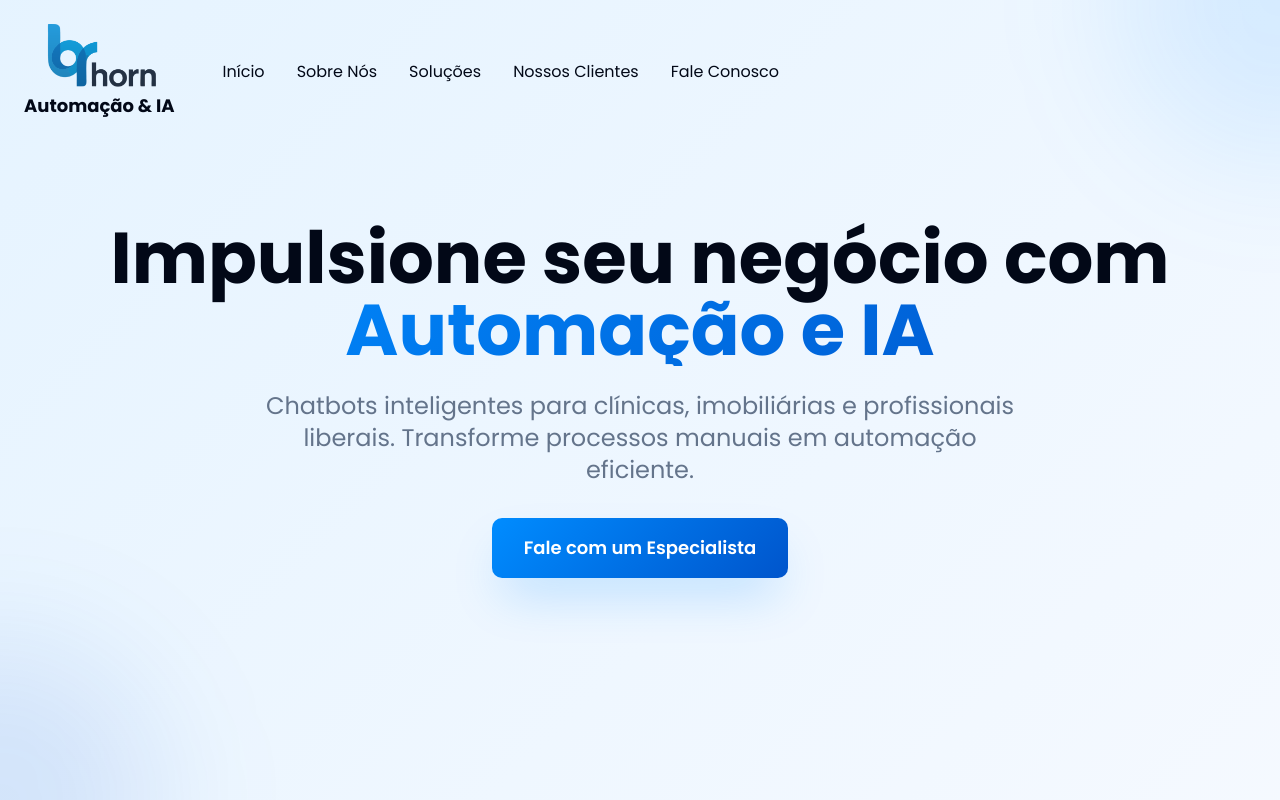
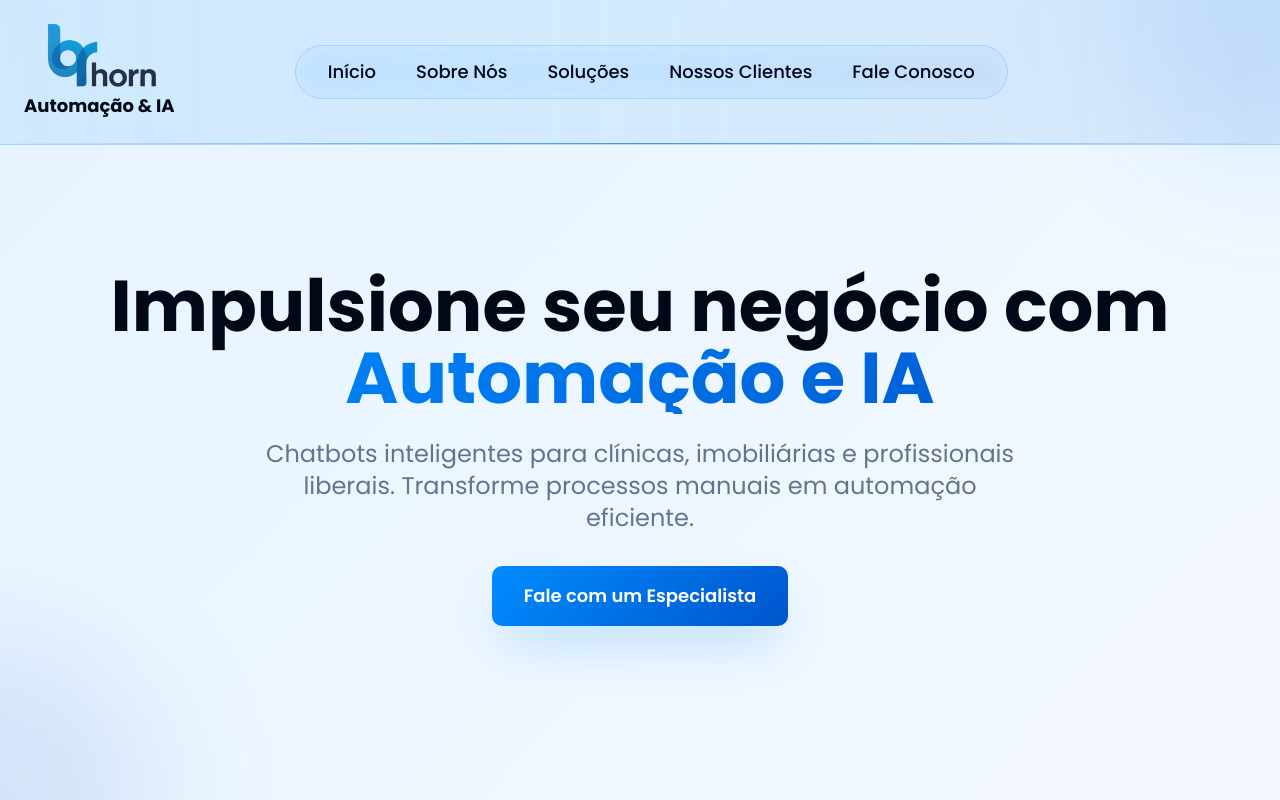
Before and after one commit to rodrigoribr/brhorn-ai-boost, a React (Vite) app: page / in a window 1280 px wide. Shown: the top 800 px of the page. Built offline with nearby package versions, Linux system fonts and the light colour scheme.

Commit message:
Refactor: Centralize menu and add futuristic banner

```diff
--- a/src/components/Hero.tsx
+++ b/src/components/Hero.tsx
@@ -12,12 +12,16 @@ const Hero = ({ onContactClick }: HeroProps) => {
   };
 
   return (
-    <section className="relative min-h-screen flex items-center justify-center bg-gradient-light overflow-hidden pt-40 md:pt-0">
+    <section className="relative min-h-screen flex items-center justify-center bg-gradient-light overflow-hidden pt-32 md:pt-24">
       {/* Header com Logo e Menu */}
-      <header className="absolute top-0 left-0 right-0 z-10 p-6">
-        <div className="max-w-7xl mx-auto flex items-center gap-12">
+      <header className="absolute top-0 left-0 right-0 z-10">
+        {/* Faixa futurista */}
+        <div className="relative bg-gradient-to-r from-primary/10 via-primary/5 to-primary-dark/10 backdrop-blur-sm border-b border-primary/20">
+          <div className="absolute inset-0 bg-gradient-to-r from-transparent via-primary/5 to-transparent"></div>
+
+          <div className="max-w-7xl mx-auto flex justify-between items-center p-6">
             {/* Logo e texto à esquerda */}
-          <div className="flex flex-col items-center gap-1">
+            <div className="flex flex-col items-center gap-1 relative z-10">
               <img
                 src={logo}
                 alt="brhorn Logo"
@@ -28,24 +32,46 @@ const Hero = ({ onContactClick }: HeroProps) => {
               </span>
             </div>
 
-          {/* Menu de navegação */}
-          <nav className="hidden lg:flex items-center space-x-8">
-            <a href="#inicio" className="text-foreground hover:text-primary transition-colors">
-              Início
+            {/* Menu de navegação centralizado */}
+            <nav className="hidden lg:flex items-center justify-center flex-1 mx-12">
+              <div className="flex items-center space-x-10 bg-white/5 backdrop-blur-md rounded-full px-8 py-3 border border-primary/20">
+                <a href="#inicio" className="menu-item relative text-lg font-medium text-foreground hover:text-primary transition-all duration-300 group">
+                  <span className="relative z-10">Início</span>
+                  <div className="absolute inset-0 bg-primary/10 rounded-lg scale-0 group-hover:scale-100 transition-transform duration-300"></div>
+                  <div className="absolute -inset-1 bg-gradient-to-r from-primary/20 to-primary-dark/20 rounded-lg opacity-0 group-hover:opacity-100 transition-opacity duration-300 blur-sm"></div>
                 </a>
-            <a href="#sobre" className="text-foreground hover:text-primary transition-colors">
-              Sobre Nós
+                <a href="#sobre" className="menu-item relative text-lg font-medium text-foreground hover:text-primary transition-all duration-300 group">
+                  <span className="relative z-10">Sobre Nós</span>
+                  <div className="absolute inset-0 bg-primary/10 rounded-lg scale-0 group-hover:scale-100 transition-transform duration-300"></div>
+                  <div className="absolute -inset-1 bg-gradient-to-r from-primary/20 to-primary-dark/20 rounded-lg opacity-0 group-hover:opacity-100 transition-opacity duration-300 blur-sm"></div>
                 </a>
-            <a href="#solucoes" className="text-foreground hover:text-primary transition-colors">
-              Soluções
+                <a href="#solucoes" className="menu-item relative text-lg font-medium text-foreground hover:text-primary transition-all duration-300 group">
+                  <span className="relative z-10">Soluções</span>
+                  <div className="absolute inset-0 bg-primary/10 rounded-lg scale-0 group-hover:scale-100 transition-transform duration-300"></div>
+                  <div className="absolute -inset-1 bg-gradient-to-r from-primary/20 to-primary-dark/20 rounded-lg opacity-0 group-hover:opacity-100 transition-opacity duration-300 blur-sm"></div>
                 </a>
-            <a href="#clientes" className="text-foreground hover:text-primary transition-colors">
-              Nossos Clientes
+                <a href="#clientes" className="menu-item relative text-lg font-medium text-foreground hover:text-primary transition-all duration-300 group">
+                  <span className="relative z-10">Nossos Clientes</span>
+                  <div className="absolute inset-0 bg-primary/10 rounded-lg scale-0 group-hover:scale-100 transition-transform duration-300"></div>
+                  <div className="absolute -inset-1 bg-gradient-to-r from-primary/20 to-primary-dark/20 rounded-lg opacity-0 group-hover:opacity-100 transition-opacity duration-300 blur-sm"></div>
                 </a>
-            <a href="#contato" className="text-foreground hover:text-primary transition-colors">
-              Fale Conosco
+                <a href="#contato" className="menu-item relative text-lg font-medium text-foreground hover:text-primary transition-all duration-300 group">
+                  <span className="relative z-10">Fale Conosco</span>
+                  <div className="absolute inset-0 bg-primary/10 rounded-lg scale-0 group-hover:scale-100 transition-transform duration-300"></div>
+                  <div className="absolute -inset-1 bg-gradient-to-r from-primary/20 to-primary-dark/20 rounded-lg opacity-0 group-hover:opacity-100 transition-opacity duration-300 blur-sm"></div>
                 </a>
+              </div>
             </nav>
+
+            {/* Espaço para balancear o layout */}
+            <div className="w-32"></div>
+          </div>
+
+          {/* Linhas de energia animadas */}
+          <div className="absolute bottom-0 left-0 right-0 h-px">
+            <div className="absolute inset-0 bg-gradient-to-r from-transparent via-primary to-transparent opacity-50"></div>
+            <div className="absolute inset-0 bg-gradient-to-r from-transparent via-primary-dark to-transparent opacity-30 animate-pulse"></div>
+          </div>
         </div>
       </header>
 
--- a/src/index.css
+++ b/src/index.css
@@ -116,4 +116,63 @@ All colors MUST be HSL.
   html {
     scroll-behavior: smooth;
   }
+
+  /* Menu futurista com caminhos de energia */
+  .menu-item::before {
+    content: '';
+    position: absolute;
+    top: 50%;
+    left: -20px;
+    width: 0;
+    height: 2px;
+    background: linear-gradient(90deg, transparent, hsl(207 100% 50%), transparent);
+    transform: translateY(-50%);
+    transition: all 0.4s ease;
+    z-index: -1;
+  }
+
+  .menu-item:hover::before {
+    width: calc(100% + 40px);
+    animation: energy-flow 0.8s ease-in-out;
+  }
+
+  .menu-item::after {
+    content: '';
+    position: absolute;
+    top: -2px;
+    left: -2px;
+    right: -2px;
+    bottom: -2px;
+    background: linear-gradient(45deg, hsl(207 100% 50% / 0.1), hsl(215 100% 40% / 0.1));
+    border-radius: 8px;
+    opacity: 0;
+    transition: opacity 0.3s ease;
+    z-index: -1;
+  }
+
+  .menu-item:hover::after {
+    opacity: 1;
+    animation: pulse-energy 1.5s infinite;
+  }
+
+  @keyframes energy-flow {
+    0% {
+      box-shadow: 0 0 5px hsl(207 100% 50% / 0.5);
+    }
+    50% {
+      box-shadow: 0 0 20px hsl(207 100% 50% / 0.8), 0 0 30px hsl(215 100% 40% / 0.6);
+    }
+    100% {
+      box-shadow: 0 0 5px hsl(207 100% 50% / 0.3);
+    }
+  }
+
+  @keyframes pulse-energy {
+    0%, 100% {
+      box-shadow: 0 0 5px hsl(207 100% 50% / 0.3);
+    }
+    50% {
+      box-shadow: 0 0 15px hsl(207 100% 50% / 0.6), 0 0 25px hsl(215 100% 40% / 0.4);
+    }
+  }
 }
```
Lines whose indentation alone changed are shown as unchanged.
